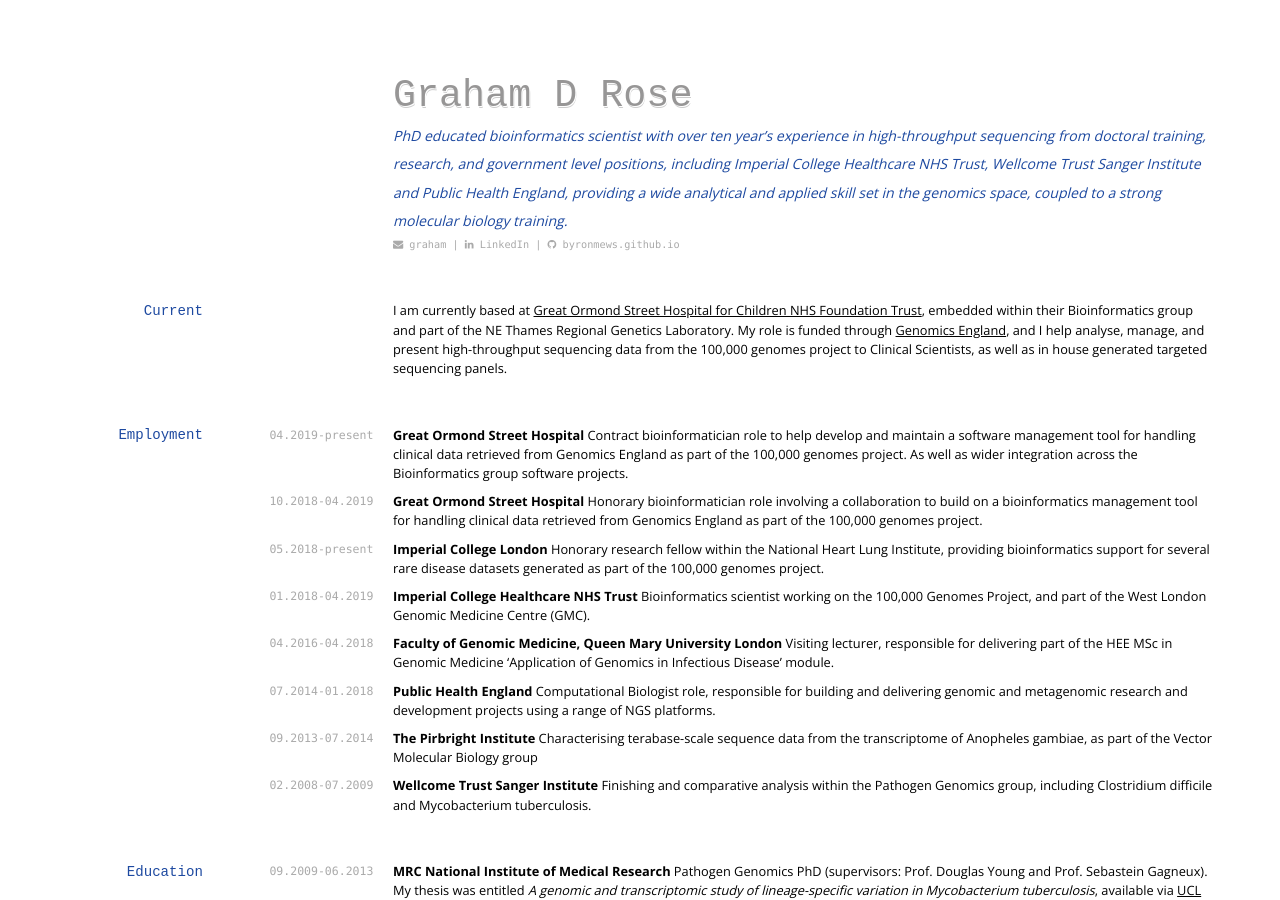
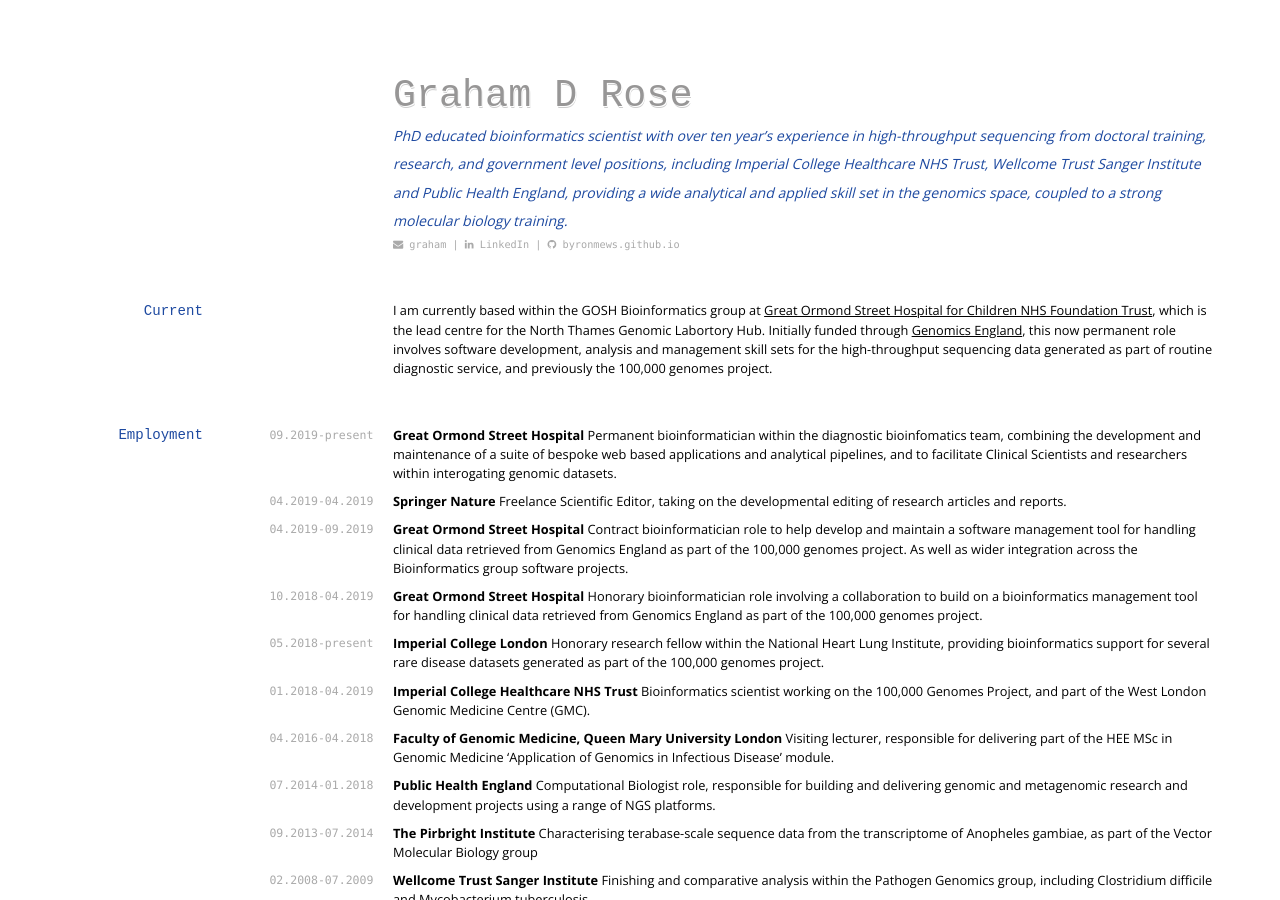
Before and after one commit to byronmews/cv, a Jekyll site: the page built from index.md, in a window 1280 px wide and 900 px high. Built offline with Jekyll 4.4.1, drawn with Linux system fonts in a browser that asks for light colours; nearby versions of some CDN libraries; some web fonts are replaced; some of the changed text lies outside the part shown.

Commit message:
April update

```diff
--- a/index.md
+++ b/index.md
@@ -16,11 +16,17 @@ PhD educated bioinformatics scientist with over ten year's experience in high-th
 
 ## Current
 
-I am currently based at [Great Ormond Street Hospital for Children NHS Foundation Trust](http://www.labs.gosh.nhs.uk/laboratory-services/genetics), embedded within their Bioinformatics group and part of the NE Thames Regional Genetics Laboratory. My role is funded through [Genomics England](https://www.genomicsengland.co.uk/the-100000-genomes-project/), and I help analyse, manage, and present high-throughput sequencing data from the 100,000 genomes project to Clinical Scientists, as well as in house generated targeted sequencing panels.
+I am currently based within the GOSH Bioinformatics group at [Great Ormond Street Hospital for Children NHS Foundation Trust](http://www.labs.gosh.nhs.uk/laboratory-services/genetics), which is the lead centre for the North Thames Genomic Labortory Hub. Initially funded through [Genomics England](https://www.genomicsengland.co.uk/the-100000-genomes-project/), this now permanent role involves software development, analysis and management skill sets for the high-throughput sequencing data generated as part of routine diagnostic service, and previously the 100,000 genomes project.
 
 ## Employment
 
-`04.2019-present`
+`09.2019-present`
+__Great Ormond Street Hospital__ Permanent bioinformatician within the diagnostic bioinfomatics team, combining the development and maintenance of a suite of bespoke web based applications and analytical pipelines, and to facilitate Clinical Scientists and researchers within interogating genomic datasets.
+
+`04.2019-04.2019`
+__Springer Nature__ Freelance Scientific Editor, taking on the developmental editing of research articles and reports.
+
+`04.2019-09.2019`
 __Great Ormond Street Hospital__ Contract bioinformatician role to help develop and maintain a software management tool for handling clinical data retrieved from Genomics England as part of the 100,000 genomes project. As well as wider integration across the Bioinformatics group software projects.
 
 `10.2018-04.2019`
@@ -140,14 +146,14 @@ R. A. Stabler, M. He, L. Dawson, M. Martin, E. Valiente, C. Corton, T. D. Lawley
 
 * UNIX - cli
 * Shell scripting - bash/awk/sed
-* Git
+* Python - pandas, beautifulsoup, APIs
+* Full Stack development - Django, Docker, MySQL, PostgreSQL
 * HPC - batching, lustre
 * Java/Groovy - pipelining, bpipe workflows
 * Perl - general scripting
-* VBA - db and automation within nhs frameworks
-* Python - panda, beautifulsoup, api's
-* R - bioconductor, deseq
-* SQL - jet, sqlite
+* VBA - automation within NHS frameworks
+* R - bioconductor, DESeq
+* Git
 
 
 ## Areas of expertise
```
Also changed, not shown: 1 other file.
